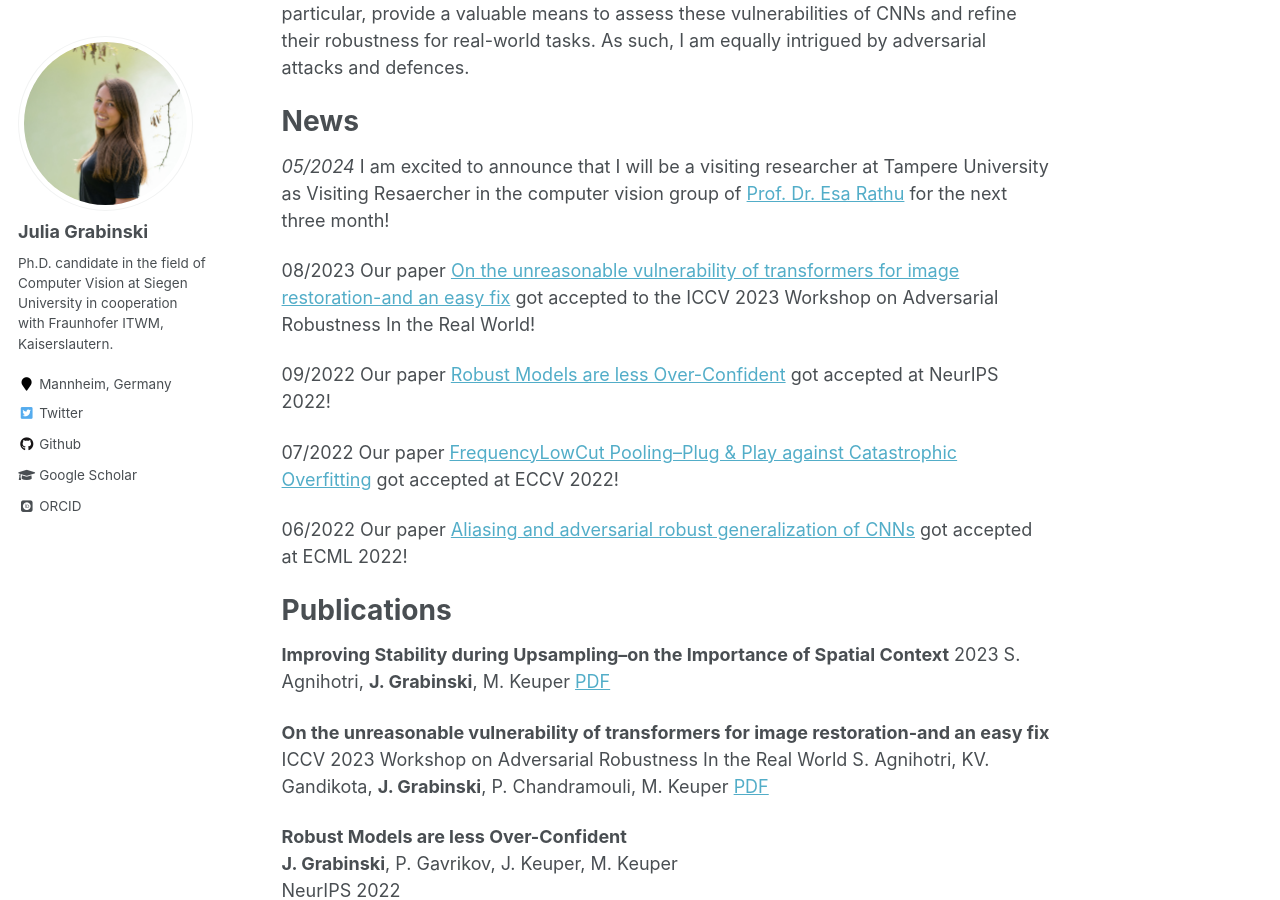
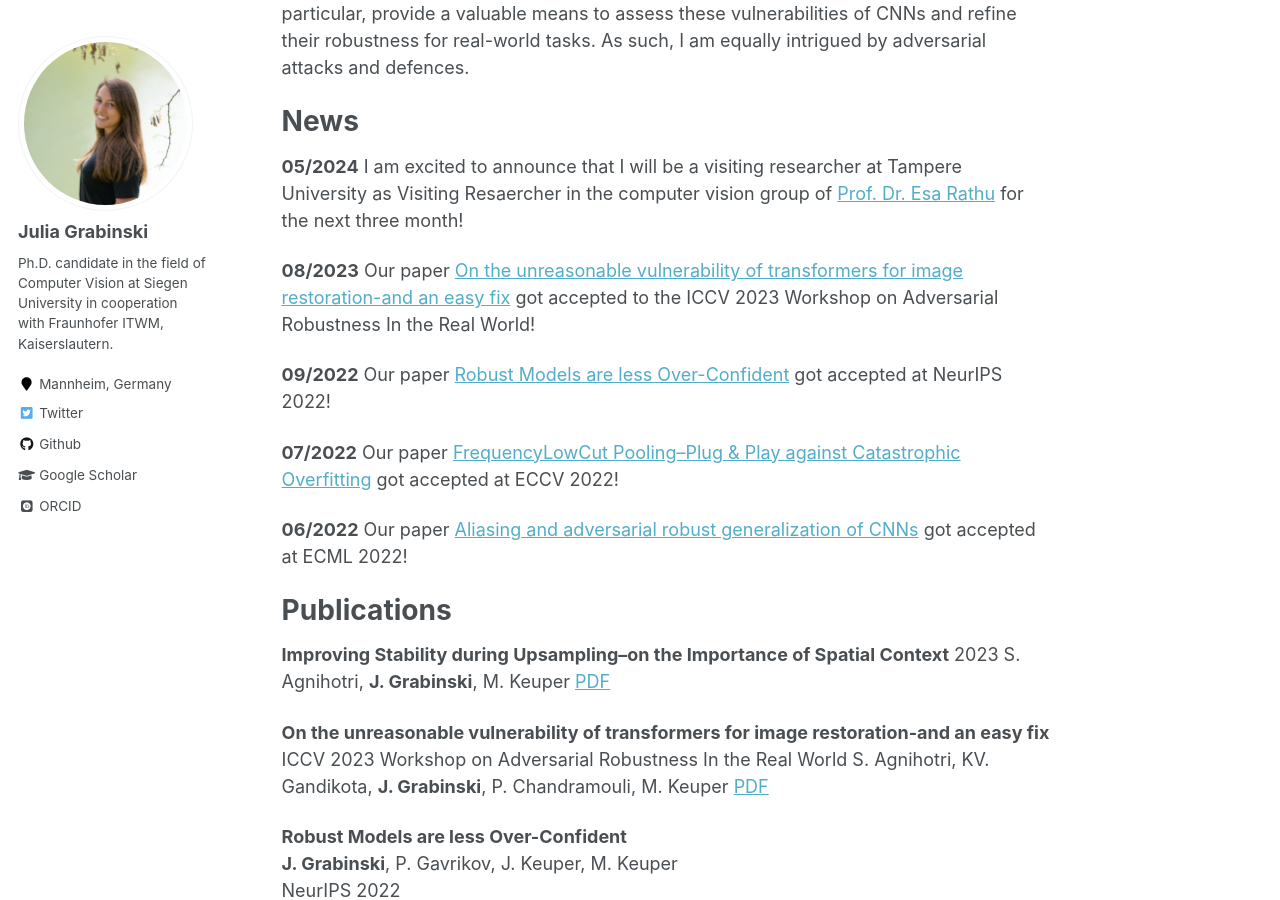
Before and after one commit to GeJulia/gejulia.github.io, a Jekyll site: the page built from _pages/about.md, in a window 1280 px wide and 900 px high, scrolled down 425 px. Built offline with Jekyll 4.4.1, drawn with Linux system fonts in a browser that asks for light colours; some web fonts are replaced.

Commit message:
update news

```diff
--- a/_pages/about.md
+++ b/_pages/about.md
@@ -15,15 +15,15 @@ My research focuses on signal processing fundamentals, which I apply in modern d
 
 News
 ======
-*05/2024* I am excited to announce that I will be a visiting researcher at Tampere University as Visiting Resaercher in the computer vision group of [Prof. Dr. Esa Rathu](https://esa.rahtu.fi/) for the next three month!
+**05/2024** I am excited to announce that I will be a visiting researcher at Tampere University as Visiting Resaercher in the computer vision group of [Prof. Dr. Esa Rathu](https://esa.rahtu.fi/) for the next three month!
 
-08/2023 Our paper [On the unreasonable vulnerability of transformers for image restoration-and an easy fix](https://openaccess.thecvf.com/content/ICCV2023W/AROW/papers/Agnihotri_On_the_Unreasonable_Vulnerability_of_Transformers_for_Image_Restoration_-_ICCVW_2023_paper.pdf) got accepted to the ICCV 2023 Workshop on Adversarial Robustness In the Real World!
+**08/2023** Our paper [On the unreasonable vulnerability of transformers for image restoration-and an easy fix](https://openaccess.thecvf.com/content/ICCV2023W/AROW/papers/Agnihotri_On_the_Unreasonable_Vulnerability_of_Transformers_for_Image_Restoration_-_ICCVW_2023_paper.pdf) got accepted to the ICCV 2023 Workshop on Adversarial Robustness In the Real World!
 
-09/2022 Our paper [Robust Models are less Over-Confident](https://www.ecva.net/papers/eccv_2022/papers_ECCV/papers/136740036.pdf) got accepted at NeurIPS 2022!
+**09/2022** Our paper [Robust Models are less Over-Confident](https://www.ecva.net/papers/eccv_2022/papers_ECCV/papers/136740036.pdf) got accepted at NeurIPS 2022!
 
-07/2022 Our paper [FrequencyLowCut Pooling--Plug & Play against Catastrophic Overfitting](https://www.ecva.net/papers/eccv_2022/papers_ECCV/papers/136740036.pdf) got accepted at ECCV 2022!
+**07/2022** Our paper [FrequencyLowCut Pooling--Plug & Play against Catastrophic Overfitting](https://www.ecva.net/papers/eccv_2022/papers_ECCV/papers/136740036.pdf) got accepted at ECCV 2022!
 
-06/2022 Our paper [Aliasing and adversarial robust generalization of CNNs](https://link.springer.com/article/10.1007/s10994-022-06222-8) got accepted at ECML 2022!
+**06/2022** Our paper [Aliasing and adversarial robust generalization of CNNs](https://link.springer.com/article/10.1007/s10994-022-06222-8) got accepted at ECML 2022!
 
 
 
```
